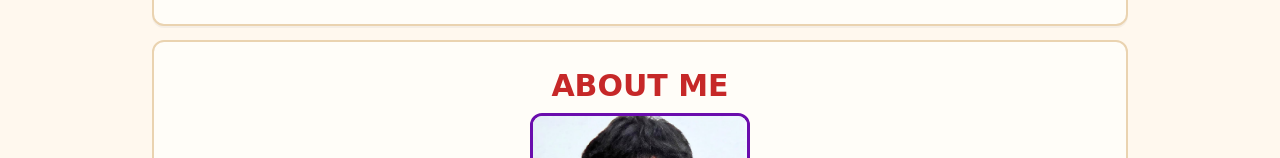
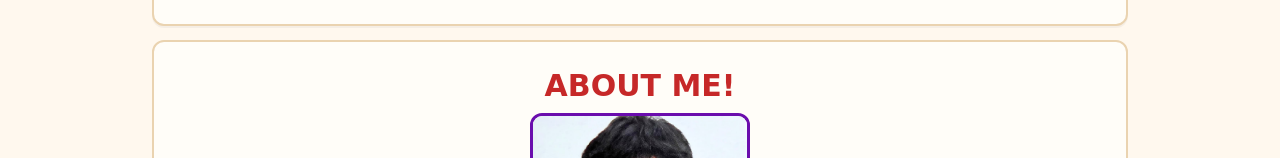
Before and after one commit to Mrinal722/Personal-Portfolio, a plain HTML site: page Index.html in a window 1280 px wide. Shown: the part 145-303 px from the top of the page. Drawn offline with Linux system fonts and the light colour scheme.

Commit message:
Update Index.html

```diff
--- a/Index.html
+++ b/Index.html
@@ -32,7 +32,7 @@
 
     <!-- ABOUT ME SECTION -->
     <section id="about" class="card">
-      <h2>ABOUT ME</h2>
+      <h2>ABOUT ME!</h2>
       <!-- Profile image -->
       <img
         src="WhatsApp Image 2025-09-14 at 21.47.54_4bd79dc3.jpg"
```
